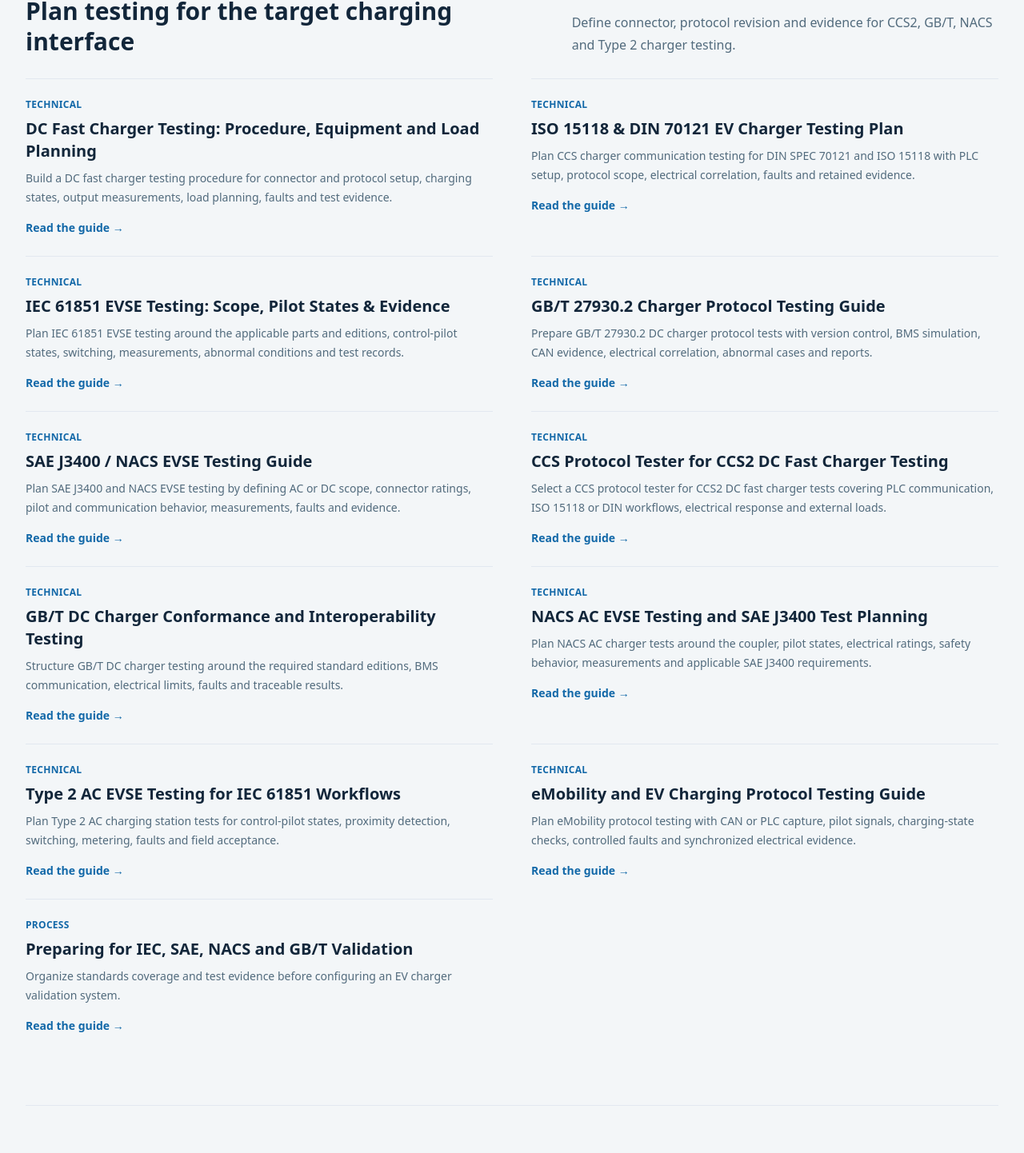
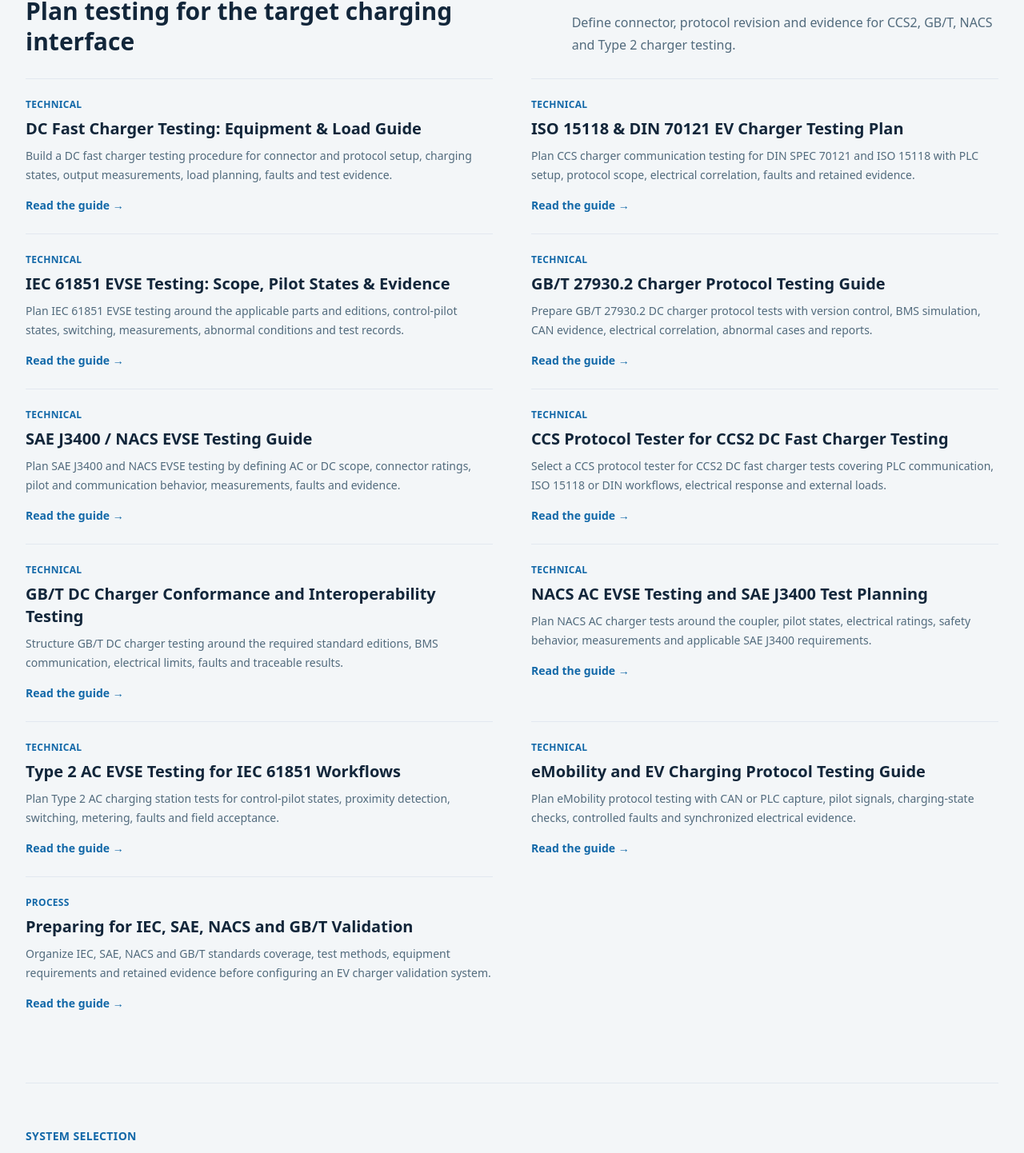
Before and after one commit to apexevtech/apexevtech-website, a Next.js app: page /resources in a window 1280 px wide. Shown: the part 1330-2772 px from the top of the page at 80% size. Built offline with nearby package versions, Linux system fonts and the light colour scheme; no server answers.

Commit message:
Improve metadata from Bing audit

```diff
--- a/app/privacy-policy/page.tsx
+++ b/app/privacy-policy/page.tsx
@@ -5,8 +5,8 @@ import { company } from "@/data/site";
 import { buildPageMetadata } from "@/lib/seo/page-metadata";
 
 export const metadata: Metadata = buildPageMetadata({
-  title: "Privacy Policy",
-  description: "Privacy and analytics policy for the APEX EV charger testing website.",
+  title: "Privacy, Cookies & Analytics Policy",
+  description: "Learn how APEX handles business inquiry data, website analytics and cookies, including the information collected, service providers, retention and your choices.",
   path: "/privacy-policy",
 });
 
--- a/app/sitemap.ts
+++ b/app/sitemap.ts
@@ -14,10 +14,13 @@ const staticPageUpdates: Record<string, string> = {
   "/solutions": "2026-09-22T00:00:00.000Z",
   "/applications": "2026-09-22T00:00:00.000Z",
   "/interfaces": "2026-09-22T00:00:00.000Z",
-  "/resources": "2026-10-08T00:00:00.000Z",
-  "/privacy-policy": "2026-09-22T00:00:00.000Z",
+  "/resources": "2026-10-09T00:00:00.000Z",
+  "/privacy-policy": "2026-10-09T00:00:00.000Z",
 };
 const productContentLastModified = "2026-10-08T00:00:00.000Z";
+const productPageUpdates: Record<string, string> = {
+  "st-hcac-gb-ua-ea": "2026-10-09T00:00:00.000Z",
+};
 
 export default function sitemap(): MetadataRoute.Sitemap {
   return [
@@ -29,7 +32,7 @@ export default function sitemap(): MetadataRoute.Sitemap {
     })),
     ...products.map((product) => ({
       url: `${siteUrl}/products/${product.slug}`,
-      lastModified: new Date(productContentLastModified),
+      lastModified: new Date(productPageUpdates[product.slug] || productContentLastModified),
       changeFrequency: "monthly" as const,
       priority: 0.8,
     })),
--- a/data/resources.ts
+++ b/data/resources.ts
@@ -170,10 +170,10 @@ export const resources: Resource[] = [
   {
     slug: "prepare-ev-charger-standards-validation",
     title: "Preparing for IEC, SAE, NACS and GB/T Validation",
-    description: "Organize standards coverage and test evidence before configuring an EV charger validation system.",
+    description: "Organize IEC, SAE, NACS and GB/T standards coverage, test methods, equipment requirements and retained evidence before configuring an EV charger validation system.",
     topic: "EV charger standards validation",
     intent: "process",
-    publishedAt, modifiedAt,
+    publishedAt, modifiedAt: "2026-10-09",
     summaryAnswer: "Prepare for charger standards validation by fixing the target market, connector, charger type and exact document versions before selecting tests. Build a requirements matrix that maps each applicable clause to a test method, equipment configuration, expected result and retained evidence; do not treat a list of standard names as proof of coverage.",
     sections: [
       { heading: "Freeze the applicable document set", paragraphs: [
@@ -431,12 +431,12 @@ export const resources: Resource[] = [
   },
   {
     slug: "post-installation-evse-testing",
-    title: "EVSE Testing After Commissioning: Site & Evidence Checklist",
+    title: "EVSE Testing After Commissioning: Site Checklist",
     description: "Follow a practical EVSE testing checklist after commissioning, repair or firmware changes to verify site conditions, charging states and retained evidence.",
     topic: "EVSE testing after commissioning",
     intent: "process",
     publishedAt: "2026-09-21",
-    modifiedAt: "2026-10-08",
+    modifiedAt: "2026-10-09",
     summaryAnswer: "Post-installation EVSE testing should confirm site identity and configuration, supply and grounding preconditions, connector condition, normal charging states, measured output, communication evidence and safe stop behavior. Repeat the baseline after firmware, network, protection, power-module or wiring changes and compare results with the commissioning record.",
     sections: [
       { heading: "Start with site and change history", paragraphs: [
@@ -535,12 +535,12 @@ export const resources: Resource[] = [
   },
   {
     slug: "dc-fast-charger-testing-guide",
-    title: "DC Fast Charger Testing: Procedure, Equipment and Load Planning",
+    title: "DC Fast Charger Testing: Equipment & Load Guide",
     description: "Build a DC fast charger testing procedure for connector and protocol setup, charging states, output measurements, load planning, faults and test evidence.",
     topic: "DC fast charger testing",
     intent: "technical",
     publishedAt: "2026-09-23",
-    modifiedAt: "2026-09-23",
+    modifiedAt: "2026-10-09",
     summaryAnswer: "DC fast charger testing combines a vehicle-side communication simulator, the correct connector and protocol, high-voltage measurement and a safe energy-absorption path. The procedure should verify initialization and insulation checks, parameter negotiation, controlled output, charging-state transitions, normal termination and defined fault responses while preserving synchronized protocol and electrical evidence.",
     sections: [
       { heading: "Identify the DC charging interface", paragraphs: [
--- a/lib/products/seo.ts
+++ b/lib/products/seo.ts
@@ -243,7 +243,7 @@ export const priorityProductSeo: Record<string, ProductSeoContent> = {
   },
   "st-hcac-gb-ua-ea": {
     title: "ST-HCAC Three-Standard AC Charger Tester",
-    description: "Test GB, European and North American AC chargers in one portable platform with interoperability checks, pilot simulation, optional 0.05-class metering and waveform capture.",
+    description: "Test GB, European and North American AC chargers in one portable platform with interoperability, pilot simulation, 0.05-class metering and waveform capture.",
     intro: "ST-HCAC-GB / UA / EA consolidates three regional AC charging interfaces into one validation platform. It is intended for manufacturers, laboratories and inspection teams comparing charger behavior, metering and control-pilot signals across target markets.",
     selection: {
       "workflow": "GB, European and North American AC charger validation in one platform. Confirm the connectors and test current for each regional interface before configuring the station.",
```
Also changed, not shown: 2 other files (tests, documents, lock files or other folders).
